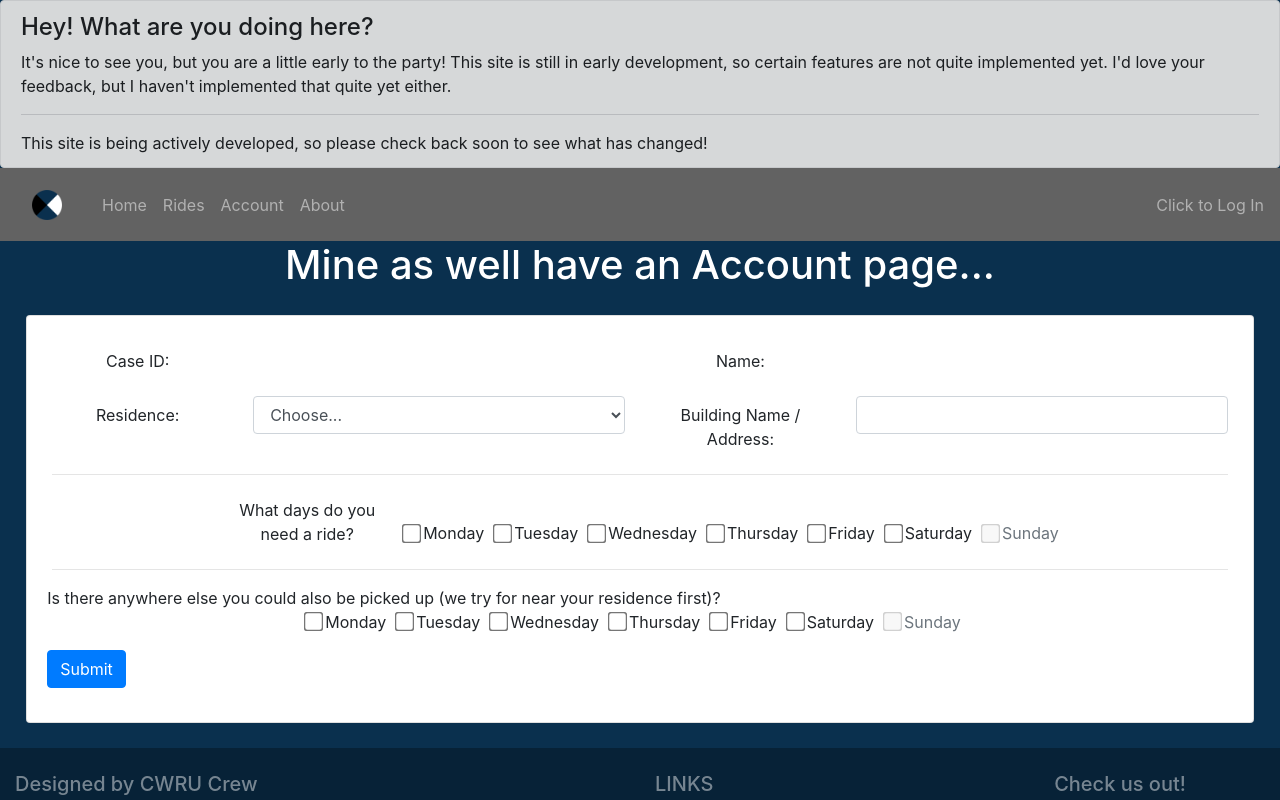
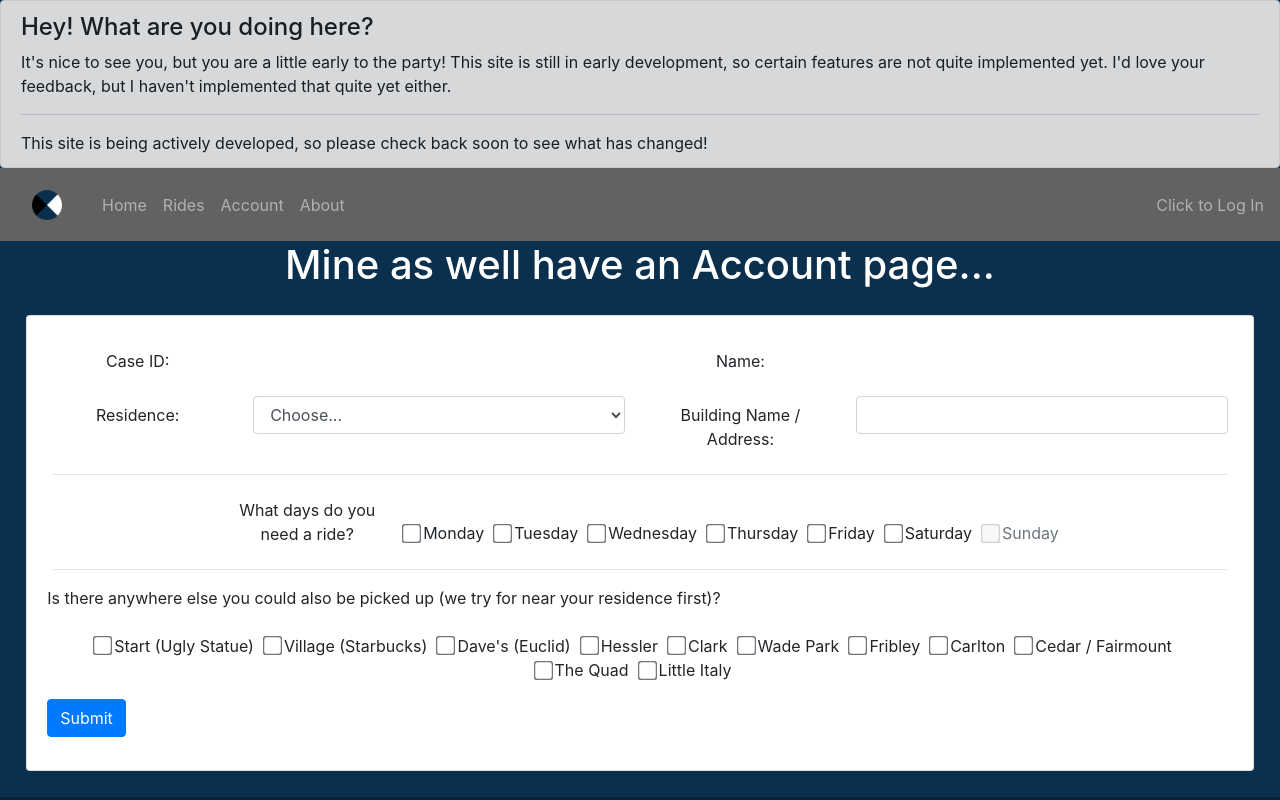
Before and after one commit to jse41/crew_rides, a React (Create React App) app: page /account in a window 1280 px wide. Shown: the top 800 px of the page. Built offline with nearby package versions, Linux system fonts and the light colour scheme.

Commit message:
Individualized Account handling
Fixed bug that prevented clicking, still exists an error where it fails to reload on state change, will have to address at some point.

```diff
--- a/src/Pages/Account.js
+++ b/src/Pages/Account.js
@@ -6,11 +6,12 @@ import { Card, Form, Row, Col, Button } from 'react-bootstrap'
 import './../Components/Styling/Account.css'
 
 /**
- * About Page Wrapper, relies on React Router for routing to here
+ * Account Page Wrapper, relies on React Router for routing to here
  */
-class About extends React.Component {
+class Account extends React.Component {
     constructor(props) {
         super(props);
+        // Have to hold the form values in state, then on submit send them to global and server
         this.state = {
             width: 0,
             height: 0,
@@ -23,14 +24,29 @@ class About extends React.Component {
                 Saturday: false,
                 Sunday: false,
             },
-
+            locPreferences: {
+                Start: false,
+                Village: false,
+                Daves: false,
+                Hessler: false,
+                Clark: false,
+                Wade: false,
+                Fribley: false,
+                Carlton: false,
+                Cedar: false,
+                Quad: false,
+                Little: false,
+            },
         };
 
+        // Bindings for onclick and on action calls
         this.updateWindowDimensions = this.updateWindowDimensions.bind(this);
         this.buttonChange = this.buttonChange.bind(this);
+        this.buttonLocChange = this.buttonLocChange.bind(this);
         this.subClick = this.subClick.bind(this)
     }
 
+    // on mount load in values from parent if they exist
     componentDidMount() {
         if (this.props.info.days) {
             this.setState({days: {
@@ -43,30 +59,57 @@ class About extends React.Component {
                 Sunday: this.props.info.days.Sunday,
             }});
         }
+        if (this.props.info.locPreferences) {
+            this.setState({locPreferences: {
+                Start: this.props.info.locPreferences.Start,
+                Village: this.props.info.locPreferences.Village,
+                Daves: this.props.info.locPreferences.Daves,
+                Hessler: this.props.info.locPreferences.Hessler,
+                Clark: this.props.info.locPreferences.Clark,
+                Wade: this.props.info.locPreferences.Wade,
+                Fribley: this.props.info.locPreferences.Fribley,
+                Carlton: this.props.info.locPreferences.Carlton,
+                Cedar: this.props.info.locPreferences.Cedar,
+                Quad: this.props.info.locPreferences.Quad,
+                Little: this.props.info.locPreferences.Little
+            }});
+        }
         this.updateWindowDimensions();
         window.addEventListener('resize', this.updateWindowDimensions);
     }
 
+    // Remove listener when done
     componentWillUnmount() {
         window.removeEventListener('resize', this.updateWindowDimensions);
     }
 
+    // Update window dimensions, listening to remove forced horizontal lining
     updateWindowDimensions() {
         this.setState({ width: window.innerWidth, height: window.innerHeight });
     }
 
+    // Day of week click
     buttonChange = e => {
         let newDay = this.state.days
         newDay[e.target.id] = !this.state.days[e.target.id]
         this.setState({ days: newDay })
     }
 
+    // Location preference click
+    buttonLocChange = e => {
+        let newloc = this.state.locPreferences
+        newloc[e.target.id] = !this.state.days[e.target.id]
+        this.setState({ locPreferences: newloc })
+    }
+
+    // This will handle submit eventually
     subClick() {
         console.log("Submitted!");
     }
 
     // Sometimes default values do not change on state update, if that is the case add a key attribute to cause element to re-render
     render() {
+        // Consider breaking up into smaller functions since this is becoming a lot.
         return (
             <div>
                 <Alert />
@@ -96,7 +139,7 @@ class About extends React.Component {
                                     Residence:
                                     </Form.Label>
                                 <Col sm="10" md="4" lg="4">
-                                    <Form.Control key={`${this.props.info.loc}`} as="select" defaultValue={this.props.info.loc}>
+                                    <Form.Control key={`${this.props.info.loc}a`} as="select" defaultValue={this.props.info.loc}>
                                         <option>Choose...</option>
                                         <option>Cedar</option>
                                         <option>Clarke</option>
@@ -132,26 +175,31 @@ class About extends React.Component {
                             <Form.Label column sm="2">
                                 What days do you need a ride?
                                 </Form.Label>
-                            <Form.Check inline={this.state.width > 600} type="checkbox" onChange={this.buttonChange} label="Monday" id="Monday" checked={this.state.Monday} />
-                            <Form.Check inline={this.state.width > 600} type="checkbox" onChange={this.buttonChange} label="Tuesday" id="Tuesday" checked={this.state.Tuesday} />
-                            <Form.Check inline={this.state.width > 600} type="checkbox" onChange={this.buttonChange} label="Wednesday" id="Wednesday" checked={this.state.Wednesday} />
-                            <Form.Check inline={this.state.width > 600} type="checkbox" onChange={this.buttonChange} label="Thursday" id="Thursday" checked={this.state.Thursday} />
-                            <Form.Check inline={this.state.width > 600} type="checkbox" onChange={this.buttonChange} label="Friday" id="Friday" checked={this.state.Friday} />
-                            <Form.Check inline={this.state.width > 600} type="checkbox" onChange={this.buttonChange} label="Saturday" id="Saturday" checked={this.state.Saturday} />
-                            <Form.Check inline={this.state.width > 600} disabled type="checkbox" onChange={this.buttonChange} label="Sunday" id="Sunday" checked={this.state.Sunday} />
+                            <Form.Check key={`${this.props.info.loc}b`} inline={this.state.width > 600} type="checkbox" onChange={this.buttonChange} label="Monday" id="Monday" checked={this.state.days.Monday} />
+                            <Form.Check key={`${this.props.info.loc}c`} inline={this.state.width > 600} type="checkbox" onChange={this.buttonChange} label="Tuesday" id="Tuesday" checked={this.state.days.Tuesday} />
+                            <Form.Check key={`${this.props.info.loc}d`} inline={this.state.width > 600} type="checkbox" onChange={this.buttonChange} label="Wednesday" id="Wednesday" checked={this.state.days.Wednesday} />
+                            <Form.Check key={`${this.props.info.loc}e`} inline={this.state.width > 600} type="checkbox" onChange={this.buttonChange} label="Thursday" id="Thursday" checked={this.state.days.Thursday} />
+                            <Form.Check key={`${this.props.info.loc}f`} inline={this.state.width > 600} type="checkbox" onChange={this.buttonChange} label="Friday" id="Friday" checked={this.state.days.Friday} />
+                            <Form.Check key={`${this.props.info.loc}g`} inline={this.state.width > 600} type="checkbox" onChange={this.buttonChange} label="Saturday" id="Saturday" checked={this.state.days.Saturday} />
+                            <Form.Check key={`${this.props.info.loc}h`} inline={this.state.width > 600} disabled type="checkbox" onChange={this.buttonChange} label="Sunday" id="Sunday" checked={this.state.days.Sunday} />
                         </Form.Group>
                         <hr></hr>
                         <Form.Group>
                             <Form.Row>
                                 Is there anywhere else you could also be picked up (we try for near your residence first)?
                             </Form.Row>
-                            <Form.Check inline={this.state.width > 600} type="checkbox" onChange={this.buttonChange} label="Monday" id="Monday" checked={this.state.Monday} />
-                            <Form.Check inline={this.state.width > 600} type="checkbox" onChange={this.buttonChange} label="Tuesday" id="Tuesday" checked={this.state.Tuesday} />
-                            <Form.Check inline={this.state.width > 600} type="checkbox" onChange={this.buttonChange} label="Wednesday" id="Wednesday" checked={this.state.Wednesday} />
-                            <Form.Check inline={this.state.width > 600} type="checkbox" onChange={this.buttonChange} label="Thursday" id="Thursday" checked={this.state.Thursday} />
-                            <Form.Check inline={this.state.width > 600} type="checkbox" onChange={this.buttonChange} label="Friday" id="Friday" checked={this.state.Friday} />
-                            <Form.Check inline={this.state.width > 600} type="checkbox" onChange={this.buttonChange} label="Saturday" id="Saturday" checked={this.state.Saturday} />
-                            <Form.Check inline={this.state.width > 600} disabled type="checkbox" onChange={this.buttonChange} label="Sunday" id="Sunday" checked={this.state.Sunday} />
+                            <br></br>
+                            <Form.Check inline={this.state.width > 600} type="checkbox" onChange={this.buttonLocChange} label="Start (Ugly Statue)" id="Start" checked={this.state.locPreferences.Start} />
+                            <Form.Check inline={this.state.width > 600} type="checkbox" onChange={this.buttonLocChange} label="Village (Starbucks)" id="Village" checked={this.state.locPreferences.Village} />
+                            <Form.Check inline={this.state.width > 600} type="checkbox" onChange={this.buttonLocChange} label="Dave's (Euclid)" id="Daves" checked={this.state.locPreferences.Daves} />
+                            <Form.Check inline={this.state.width > 600} type="checkbox" onChange={this.buttonLocChange} label="Hessler" id="Hessler" checked={this.state.locPreferences.Hessler} />
+                            <Form.Check inline={this.state.width > 600} type="checkbox" onChange={this.buttonLocChange} label="Clark" id="Clark" checked={this.state.locPreferences.Clark} />
+                            <Form.Check inline={this.state.width > 600} type="checkbox" onChange={this.buttonLocChange} label="Wade Park" id="Wade" checked={this.state.locPreferences.Wade} />
+                            <Form.Check inline={this.state.width > 600} type="checkbox" onChange={this.buttonLocChange} label="Fribley" id="Fribley" checked={this.state.locPreferences.Fribley} />
+                            <Form.Check inline={this.state.width > 600} type="checkbox" onChange={this.buttonLocChange} label="Carlton" id="Carlton" checked={this.state.locPreferences.Carlton} />
+                            <Form.Check inline={this.state.width > 600} type="checkbox" onChange={this.buttonLocChange} label="Cedar / Fairmount" id="Cedar" checked={this.state.locPreferences.Cedar} />
+                            <Form.Check inline={this.state.width > 600} type="checkbox" onChange={this.buttonLocChange} label="The Quad" id="Quad" checked={this.state.locPreferences.Quad} />
+                            <Form.Check inline={this.state.width > 600} type="checkbox" onChange={this.buttonLocChange} label="Little Italy" id="Little" checked={this.state.locPreferences.Little} />
                         </Form.Group>
                         <Form.Row>
                         <Button className="mb-2" onClick={this.subClick}>Submit</Button>
@@ -163,4 +211,4 @@ class About extends React.Component {
         )
     }
 }
-export default About;
+export default Account;
```
